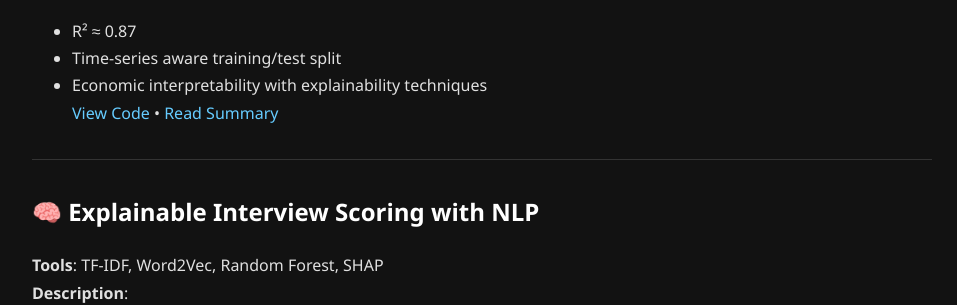
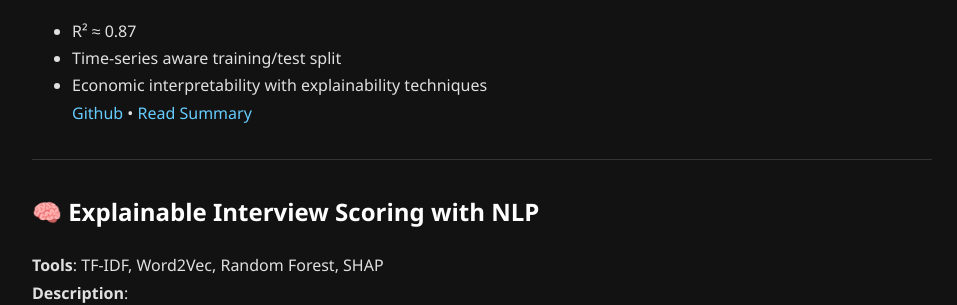
Before and after one commit to Orca71/shahriarnekouei.github.io, a Jekyll site: the page built from projects.md, in a window 1280 px wide. Shown: the part 554-859 px from the top of the page, without its empty margins (158-1115 px from the left). Built offline with Jekyll 4.4.1, drawn with Linux system fonts in a browser that asks for light colours.

Commit message:
Update projects.md

```diff
--- a/projects.md
+++ b/projects.md
@@ -18,7 +18,7 @@ Built a multi-linear regression and time series pipeline to forecast housing pri
 - R² ≈ 0.87
 - Time-series aware training/test split
 - Economic interpretability with explainability techniques
-[View Code](#) • [Read Summary](#)
+[Github](https://github.com/Orca71/Housing-Market-Forecasting-Time-Series-/tree/main) • [Read Summary](#)
 
 ---
 
```
